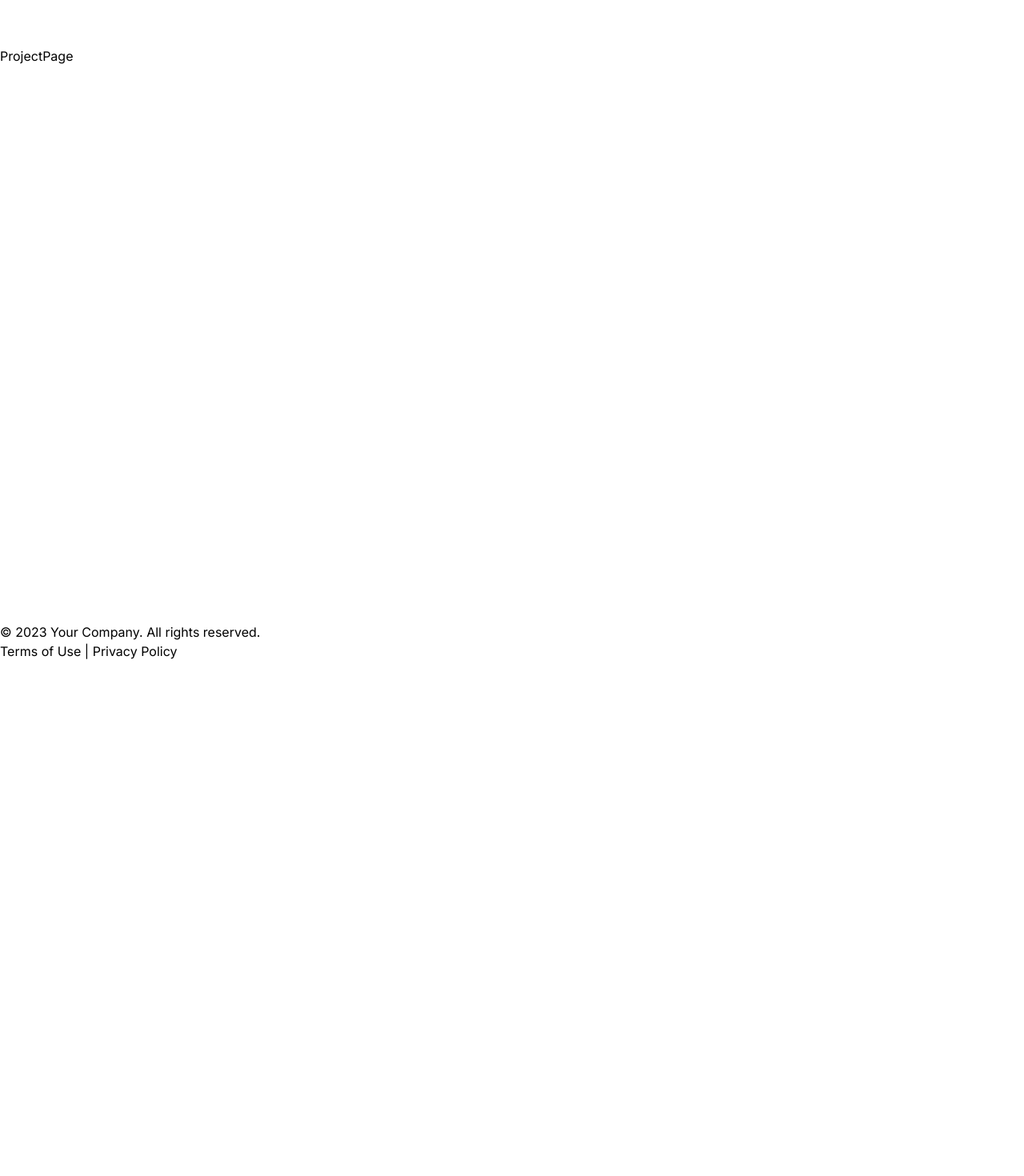
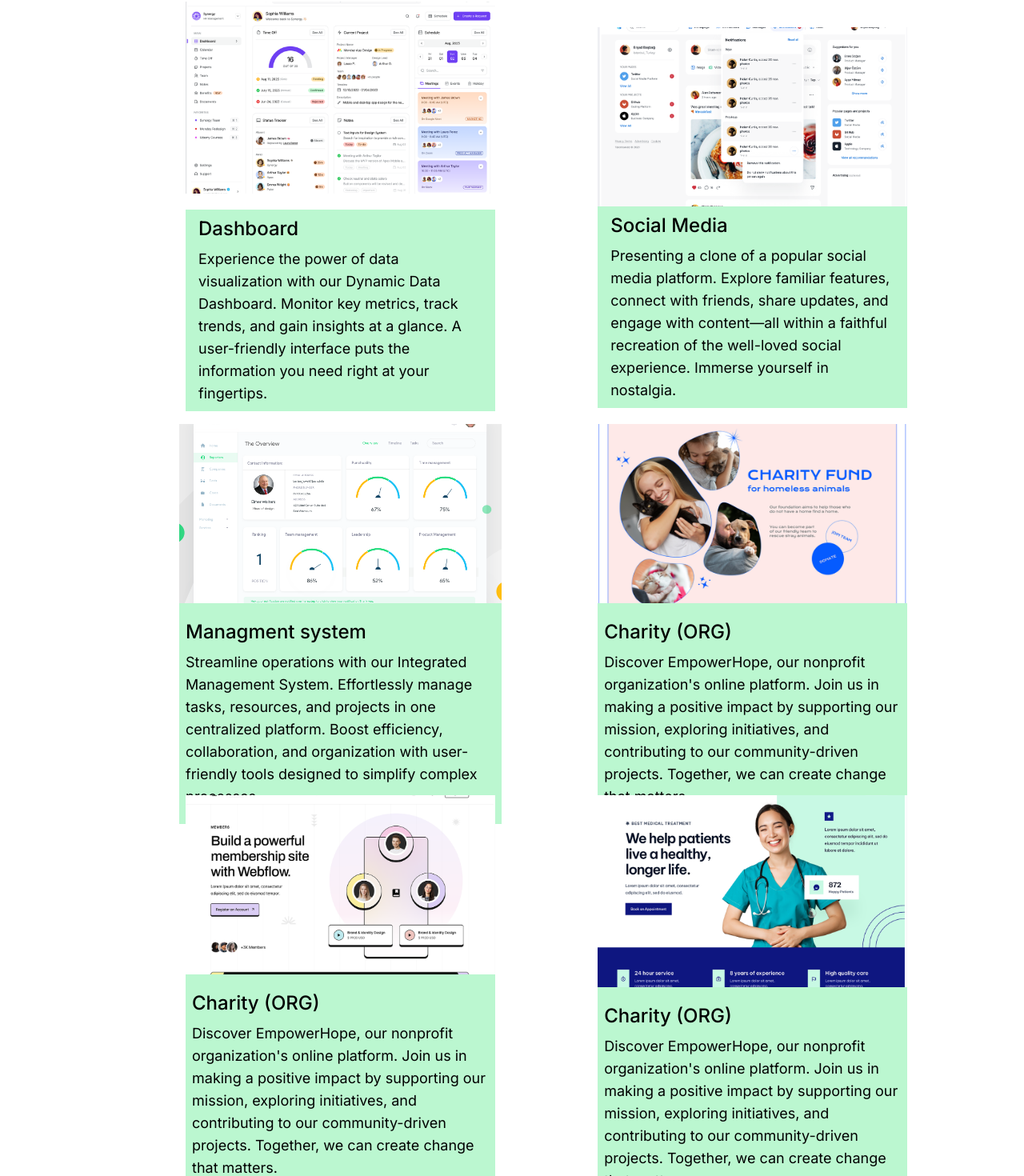
Before and after one commit to miino10/my-portfolio, a Next.js app: page /Projects in a window 1280 px wide. Shown: the part 350-1820 px from the top of the page at 80% size. Before the commit the page ends 1208 px from the top, so only its background shows below. Built offline with nearby package versions, Linux system fonts and the light colour scheme.

Commit message:
full projects page ui

```diff
--- a/src/Components/Footer.tsx
+++ b/src/Components/Footer.tsx
@@ -2,9 +2,11 @@ import React from "react";
 
 const Footer = () => {
   return (
-    <div className="bg-gray-200 p-4 sm:w-full">
+    <div className="bg-gray-200 p-4 sm:w-full ">
       <div className="container mx-auto text-center">
-        <p>&copy; 2023 Your Company. All rights reserved.</p>
+        <p>
+          &copy; {new Date().getFullYear()} Your Company. All rights reserved.
+        </p>
         <div className="mt-2">
           <a href="#">Terms of Use</a> | <a href="#">Privacy Policy</a>
         </div>
--- a/src/Components/Navbar.tsx
+++ b/src/Components/Navbar.tsx
@@ -46,9 +46,9 @@ const Navbar = () => {
       <div className="flex items-center justify-between mx-auto  ">
         {/* logo */}
         <div className="md:flex-1">
-          <h1 className="text-4xl font-extrabold">
+          <Link href={"/"} className="text-4xl font-extrabold xl:text-5xl">
             Miino<button className="w-2 h-2 bg-red-600 rounded-full "></button>
-          </h1>
+          </Link>
         </div>
         {/* links */}
         <div className="hidden h-full flex-1 md:flex md:flex-col md:justify-center relative   ">
--- a/src/app/Projects/page.tsx
+++ b/src/app/Projects/page.tsx
@@ -1,9 +1,142 @@
+import Image from "next/image";
+import Link from "next/link";
 import React from "react";
 
 const ProjectPage = () => {
   return (
-    <div className="h-screen  top-20 md:top-24 md:relative relative lg:top-28 lg:relative xl:top-20 ">
-      ProjectPage
+    <div className="pt-20 md:pt-28 xl:pb-20">
+      <div className=" flex flex-col items-center xl:gap-8  ">
+        <button className="bg-blue-500 text-white py-2 px-8 text-2xl rounded-bl-2xl">
+          My Projects
+        </button>
+        <div className="md:flex md:flex-wrap md:items-center md:pl-10 md:w-full xl:full lg:pl-48 xl:gap-12">
+          <div className="flex flex-col    m-4 w-72 h-96  px-6  lg:w-2/5 xl:gap-5 xl:mb-20 ">
+            <div className="w-full h-full relative  xl:pb-60">
+              <Image
+                alt=""
+                src="/dashboard.png"
+                fill
+                className="object-cover"
+              />
+            </div>
+            <div className="flex flex-col gap-2 bg-green-200 py-2 px-4 ">
+              <h2 className="text-xl md:text-2xl md:font-medium">Dashboard</h2>
+              <p className="text-sm  xl:text-lg">
+                Experience the power of data visualization with our Dynamic Data
+                Dashboard. Monitor key metrics, track trends, and gain insights
+                at a glance. A user-friendly interface puts the information you
+                need right at your fingertips.
+              </p>
+            </div>
+          </div>
+          {/* 2 */}
+          <div className="flex flex-col    m-4 w-72 h-96 px-6 lg:w-2/5 ">
+            <div className="w-full h-full relative  xl:pb-56 ">
+              <Image
+                alt=""
+                src="/socialmedia.png"
+                fill
+                className="object-cover"
+              />
+            </div>
+            <div className="flex flex-col gap-2 bg-green-200 py-2 px-4 ">
+              <h2 className="text-xl md:text-2xl md:font-medium">
+                Social Media
+              </h2>
+              <p className="text-sm  xl:text-lg">
+                Presenting a clone of a popular social media platform. Explore
+                familiar features, connect with friends, share updates, and
+                engage with content—all within a faithful recreation of the
+                well-loved social experience. Immerse yourself in nostalgia.
+              </p>
+            </div>
+          </div>
+
+          {/* 3 */}
+          <div className="flex flex-col     m-4 w-72 h-96 px-4  lg:w-2/5">
+            <div className="w-full h-full relative flex xl:pb-56   ">
+              <Image
+                alt=""
+                src="/managmentsystem.png"
+                fill
+                className="object-cover"
+              />
+            </div>
+            <div className="flex flex-col gap-2 bg-green-200 px-2 py-5 ">
+              <h2 className="text-xl md:text-2xl md:font-medium">
+                Managment system
+              </h2>
+              <p className="text-sm  xl:text-lg">
+                Streamline operations with our Integrated Management System.
+                Effortlessly manage tasks, resources, and projects in one
+                centralized platform. Boost efficiency, collaboration, and
+                organization with user-friendly tools designed to simplify
+                complex processes.
+              </p>
+            </div>
+          </div>
+          {/* 4 */}
+          <div className="flex flex-col    m-4 w-72 h-96 px-6  lg:w-2/5">
+            <div className="w-full h-full relative flex xl:pb-56 ">
+              <Image alt="" src="/charity.png" fill className="object-cover" />
+            </div>
+            <div className="flex flex-col gap-2 bg-green-200  px-2  py-5">
+              <h2 className="text-xl md:text-2xl md:font-medium">
+                Charity (ORG)
+              </h2>
+              <p className="text-sm   xl:text-lg">
+                Discover EmpowerHope, our nonprofit organization's online
+                platform. Join us in making a positive impact by supporting our
+                mission, exploring initiatives, and contributing to our
+                community-driven projects. Together, we can create change that
+                matters.
+              </p>
+            </div>
+          </div>
+          {/* 5 */}
+          <div className="flex flex-col    m-4 w-72 h-96 px-6  lg:w-2/5">
+            <div className="w-full h-full relative flex xl:pb-56  ">
+              <Image
+                alt=""
+                src="/membership.png"
+                fill
+                className="object-cover"
+              />
+            </div>
+            <div className="flex flex-col gap-2 bg-green-200  px-2  py-5">
+              <h2 className="text-xl md:text-2xl md:font-medium">
+                Charity (ORG)
+              </h2>
+              <p className="text-sm   xl:text-lg">
+                Discover EmpowerHope, our nonprofit organization's online
+                platform. Join us in making a positive impact by supporting our
+                mission, exploring initiatives, and contributing to our
+                community-driven projects. Together, we can create change that
+                matters.
+              </p>
+            </div>
+          </div>
+          {/* 6 */}
+          <div className="flex flex-col    m-4 w-72 h-96 px-6  lg:w-2/5">
+            <div className="w-full h-full relative flex xl:pb-60 ">
+              <Image alt="" src="/medical.png" fill className="object-cover" />
+            </div>
+            <div className="flex flex-col gap-2 bg-green-200  px-2  py-5">
+              <h2 className="text-xl md:text-2xl md:font-medium">
+                Charity (ORG)
+              </h2>
+              <p className="text-sm   xl:text-lg">
+                Discover EmpowerHope, our nonprofit organization's online
+                platform. Join us in making a positive impact by supporting our
+                mission, exploring initiatives, and contributing to our
+                community-driven projects. Together, we can create change that
+                matters.
+              </p>
+            </div>
+          </div>
+          {/* 7 */}
+        </div>
+      </div>
     </div>
   );
 };
--- a/src/app/layout.tsx
+++ b/src/app/layout.tsx
@@ -22,7 +22,6 @@ export default function RootLayout({
       <body className={inter.className}>
         <Navbar />
         {children}
-
         <Footer />
       </body>
     </html>
```
Also changed, not shown: src/Components/ProjectsCard.tsx (+4 -4 lines), public/medical.png (added), public/membership.png (added).
